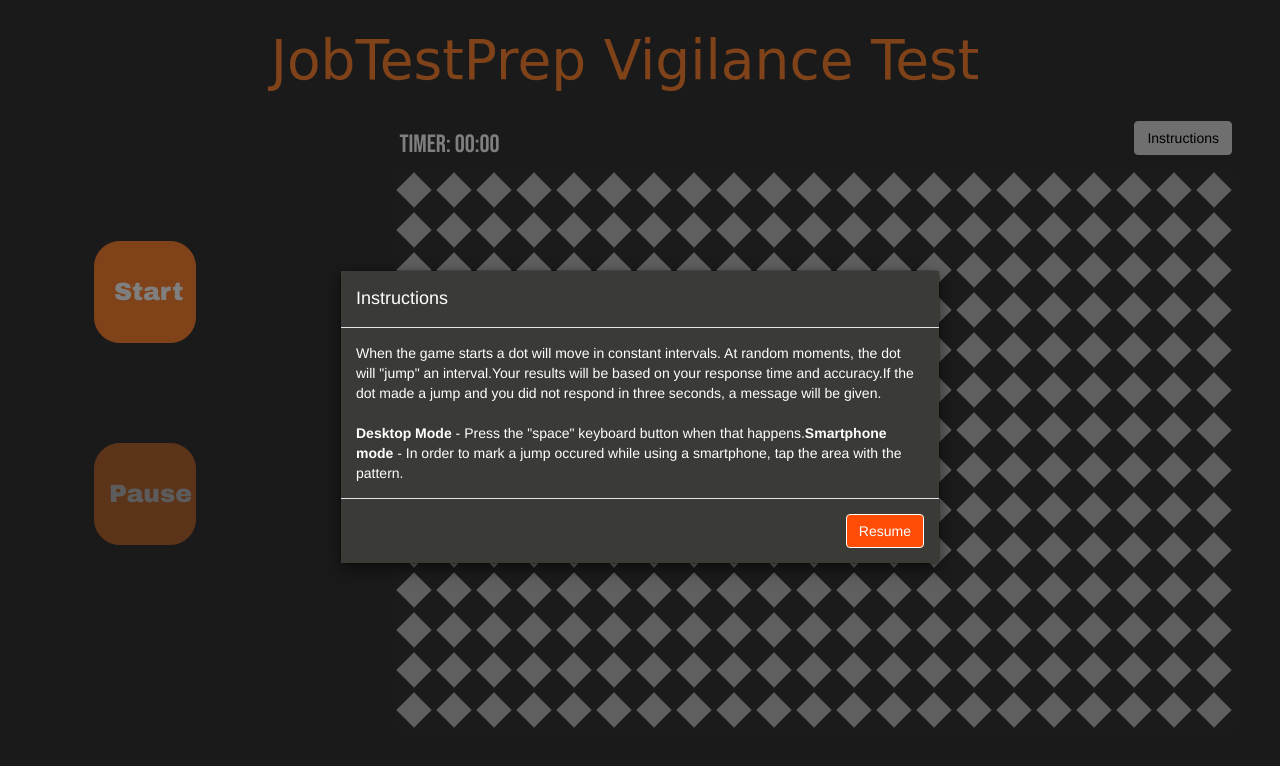
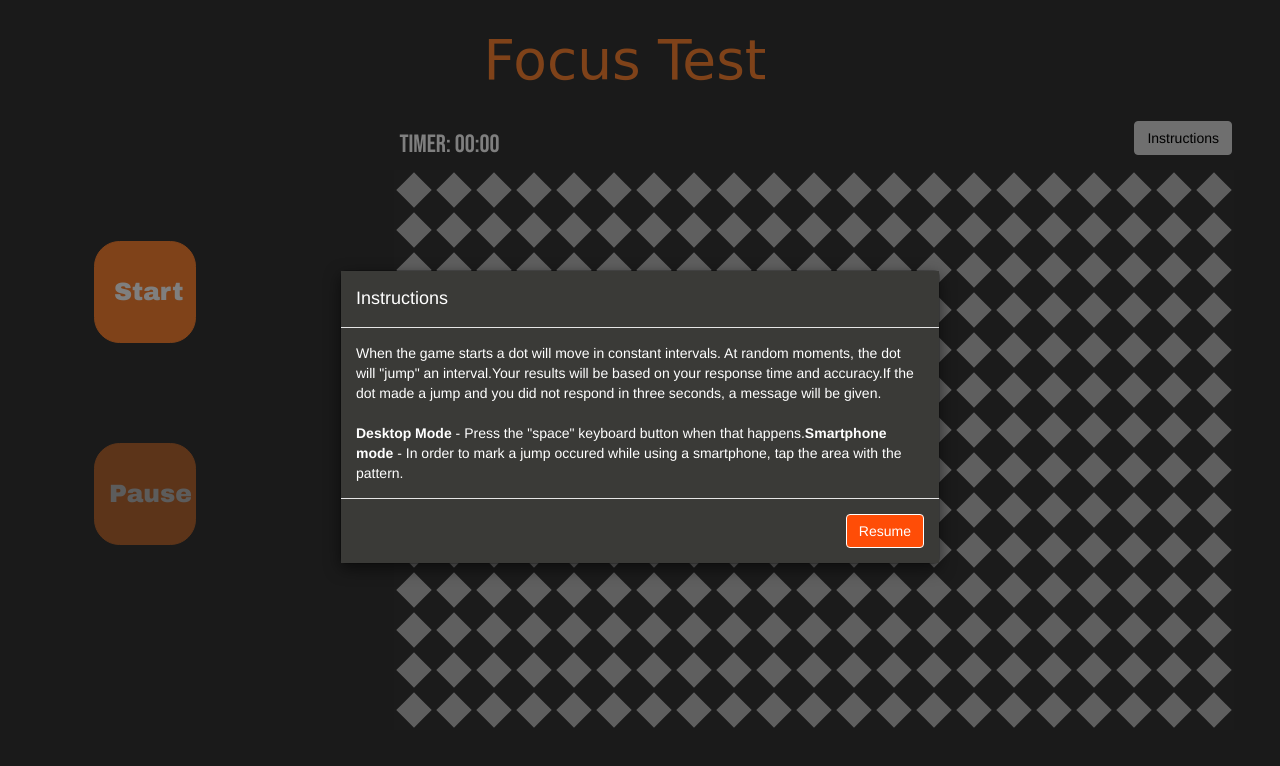
Before and after one commit to shahak2/Focus-Test, a plain HTML site: page index.html in a window 1280 px wide. Shown: the top 766 px of the page. Drawn offline with nearby package versions, Linux system fonts and the light colour scheme; a web font is replaced by a local one.

Commit message:
Update index.html

```diff
--- a/index.html
+++ b/index.html
@@ -1,7 +1,7 @@
 <!DOCTYPE html>
 <html>
   <head>
-    <title>JobTestPrep Vigilance Test</title>
+    <title>Focus Test</title>
     <link rel="stylesheet" type="text/css" href="stylesheet.css">
     <link href="https://fonts.googleapis.com/css?family=Bebas+Neue&display=swap" rel="stylesheet">
     <link rel="stylesheet" href="https://maxcdn.bootstrapcdn.com/bootstrap/3.4.1/css/bootstrap.min.css">
@@ -13,7 +13,7 @@
   <body>
 
     <div class="row">
-      <h3>JobTestPrep Vigilance Test</h3>
+      <h3>Focus Test</h3>
     </div>
 
     <div class="row" id="game_row">
```
